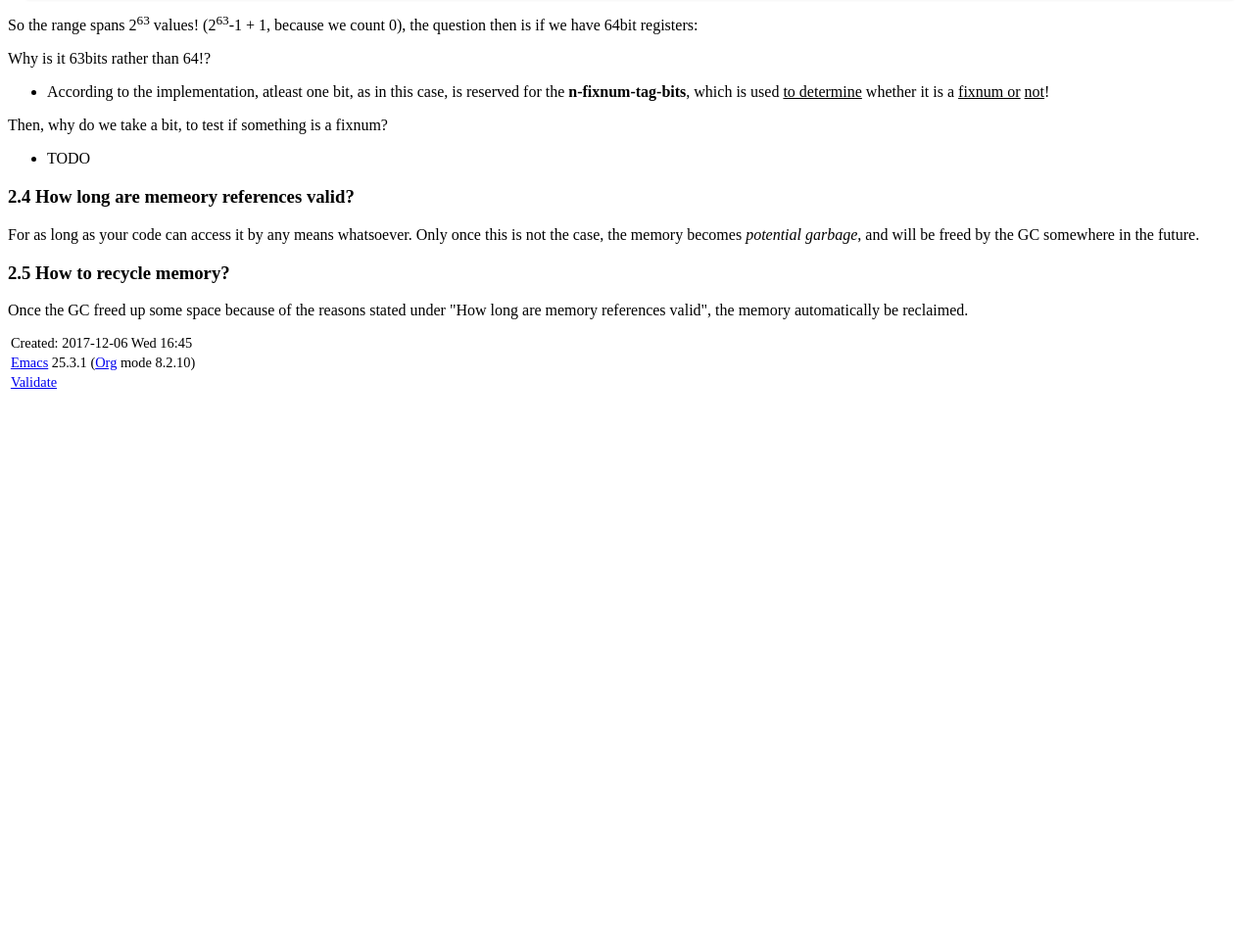
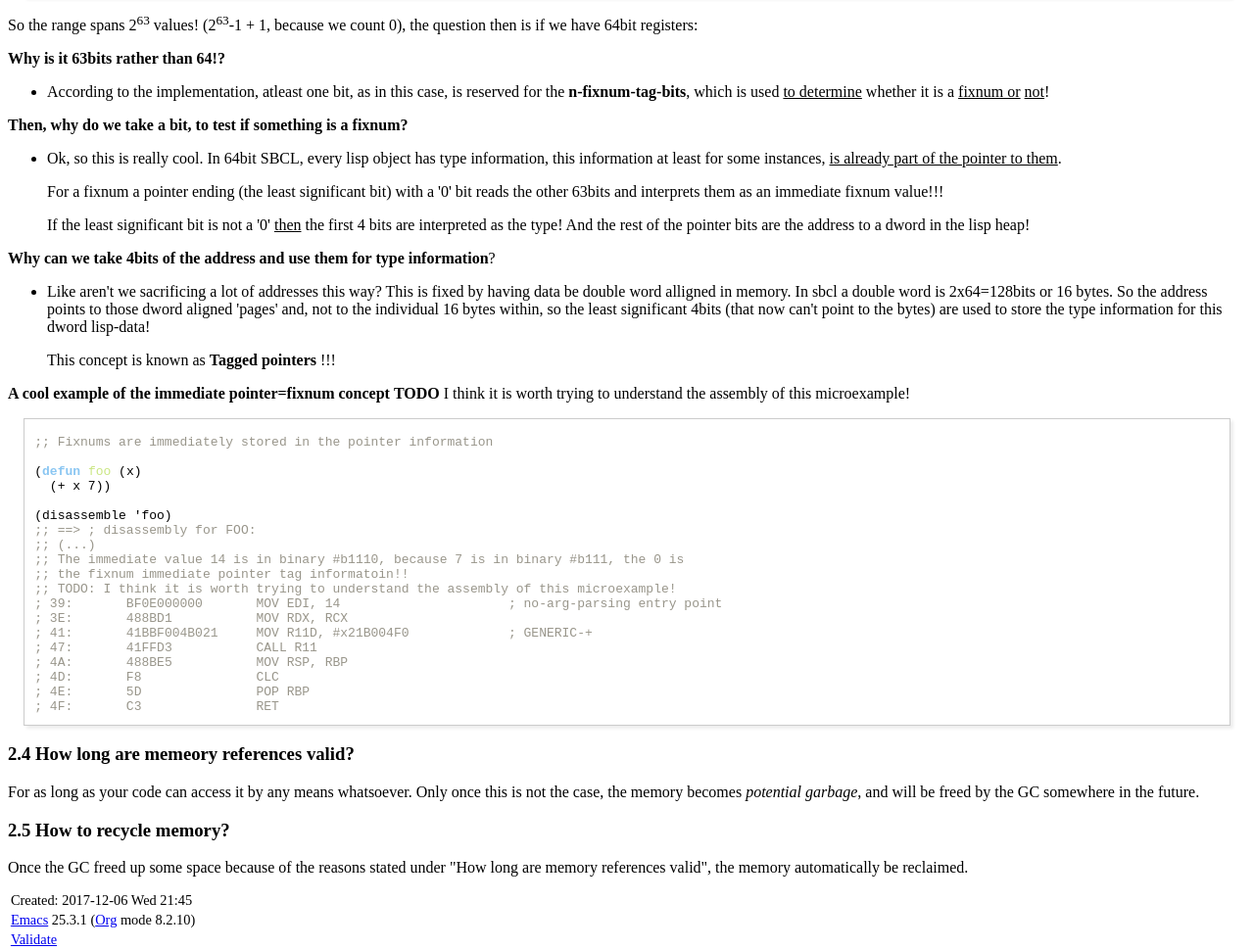
Before and after one commit to k-stz/k-stz.github.io, a plain HTML site: page common-lisp/notes.html in a window 1280 px wide. Shown: the part 1053-2023 px from the top of the page at 98% size. Before the commit the page ends 1460 px from the top, so only its background shows below. Drawn offline with Linux system fonts and the light colour scheme.

Commit message:
explaining why sbcl fixnum are only 63bits in size!

```diff
--- a/common-lisp/notes.html
+++ b/common-lisp/notes.html
@@ -4,7 +4,7 @@
 <html xmlns="http://www.w3.org/1999/xhtml" lang="en" xml:lang="en">
 <head>
 <title>notes</title>
-<!-- 2017-12-06 Wed 16:45 -->
+<!-- 2017-12-06 Wed 21:45 -->
 <meta  http-equiv="Content-Type" content="text/html;charset=utf-8" />
 <meta  name="generator" content="Org-mode" />
 <style type="text/css">
@@ -251,7 +251,7 @@ if we have 64bit registers:
 </p>
 
 <p>
-Why is it 63bits rather than 64!?
+<b>Why is it 63bits rather than 64!?</b>
 </p>
 <ul class="org-ul">
 <li>According to the implementation, atleast one bit, as in this case, is reserved for
@@ -261,19 +261,71 @@ the <b>n-fixnum-tag-bits</b>, which is used <span class="underline">to determine
 </ul>
 
 <p>
-Then, why do we take a bit, to test if something is a fixnum?
+<b>Then, why do we take a bit, to test if something is a fixnum?</b>
 </p>
 <ul class="org-ul">
-<li>TODO
+<li>Ok, so this is really cool. In 64bit SBCL, every lisp object has type information, this
+information at least for some instances, <span class="underline">is already part of the pointer to them</span>.
+
+<p>
+For a fixnum a pointer ending (the least significant bit) with a '0' bit reads the
+other 63bits and interprets them as an immediate fixnum value!!!
+</p>
+
+<p>
+If the least significant bit is not a '0' <span class="underline">then</span> the first 4 bits are interpreted
+as the type! And the rest of the pointer bits are the address to a dword in the lisp
+heap!
+</p>
 </li>
 </ul>
+
+<p>
+<b>Why can we take 4bits of the address and use them for type information</b>?
+</p>
+<ul class="org-ul">
+<li>Like aren't we sacrificing a lot of addresses this way? This is fixed by having
+data be double word alligned in memory. In sbcl a double word is 2x64=128bits or
+16 bytes. So the address points to those dword aligned 'pages' and, not to
+the individual 16 bytes within, so the least significant 4bits (that now can't
+point to the bytes) are used to store the type information for this dword lisp-data!
+
+<p>
+This concept is known as <b>Tagged pointers</b> !!!
+</p>
+</li>
+</ul>
+
+<p>
+<b>A cool example of the immediate pointer=fixnum concept</b>
+<b>TODO</b> I think it is worth trying to understand the assembly of this microexample!
+</p>
+<div class="org-src-container">
+
+<pre class="src src-lisp"><span style="color: #99968b;">;; </span><span style="color: #99968b;">Fixnums are immediately stored in the pointer information</span>
+
+(<span style="color: #8ac6f2; font-weight: bold;">defun</span> <span style="color: #cae682;">foo</span> (x)
+  (+ x 7))
+
+(disassemble 'foo)
+<span style="color: #99968b;">;; </span><span style="color: #99968b;">==&gt; ; disassembly for FOO:</span>
+<span style="color: #99968b;">;; </span><span style="color: #99968b;">(...)</span>
+<span style="color: #99968b;">;; </span><span style="color: #99968b;">The immediate value 14 is in binary #b1110, because 7 is in binary #b111, the 0 is</span>
+<span style="color: #99968b;">;; </span><span style="color: #99968b;">the fixnum immediate pointer tag informatoin!!</span>
+<span style="color: #99968b;">;; </span><span style="color: #99968b;">TODO: I think it is worth trying to understand the assembly of this microexample!</span>
+<span style="color: #99968b;">; </span><span style="color: #99968b;">39:       BF0E000000       MOV EDI, 14                      ; no-arg-parsing entry point</span>
+<span style="color: #99968b;">; </span><span style="color: #99968b;">3E:       488BD1           MOV RDX, RCX</span>
+<span style="color: #99968b;">; </span><span style="color: #99968b;">41:       41BBF004B021     MOV R11D, #x21B004F0             ; GENERIC-+</span>
+<span style="color: #99968b;">; </span><span style="color: #99968b;">47:       41FFD3           CALL R11</span>
+<span style="color: #99968b;">; </span><span style="color: #99968b;">4A:       488BE5           MOV RSP, RBP</span>
+<span style="color: #99968b;">; </span><span style="color: #99968b;">4D:       F8               CLC</span>
+<span style="color: #99968b;">; </span><span style="color: #99968b;">4E:       5D               POP RBP</span>
+<span style="color: #99968b;">; </span><span style="color: #99968b;">4F:       C3               RET</span>
+</pre>
 </div>
 </div>
 </div>
-
-
-
-
+</div>
 
 <div id="outline-container-sec-2-4" class="outline-3">
 <h3 id="sec-2-4"><span class="section-number-3">2.4</span> How long are memeory references valid?</h3>
@@ -298,7 +350,7 @@ memory references valid", the memory automatically be reclaimed.
 </div>
 </div>
 <div id="postamble" class="status">
-<p class="date">Created: 2017-12-06 Wed 16:45</p>
+<p class="date">Created: 2017-12-06 Wed 21:45</p>
 <p class="creator"><a href="http://www.gnu.org/software/emacs/">Emacs</a> 25.3.1 (<a href="http://orgmode.org">Org</a> mode 8.2.10)</p>
 <p class="validation"><a href="http://validator.w3.org/check?uri=referer">Validate</a></p>
 </div>
```
Also changed, not shown: 1 other file.
